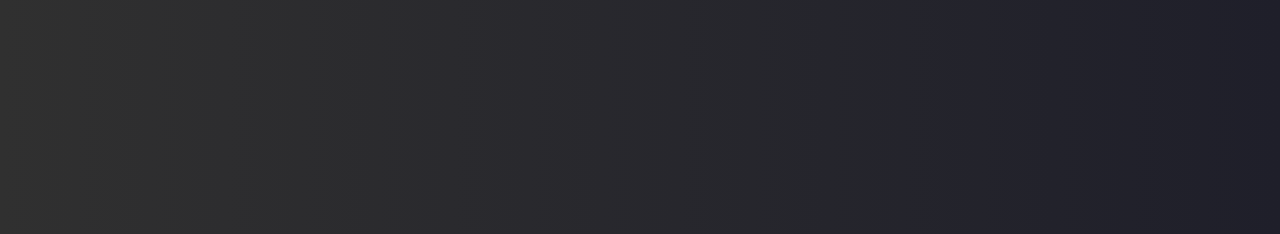
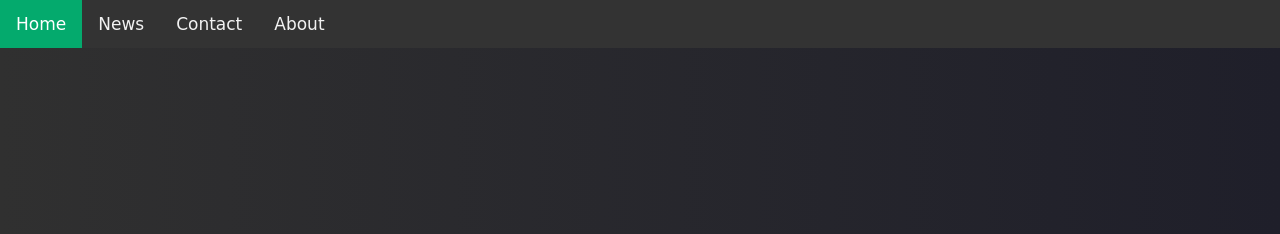
Before and after one commit to JLussiez/CV, a plain HTML site: page index.html in a window 1280 px wide. Shown: the top 234 px of the page. Drawn offline with Linux system fonts and the light colour scheme; a web font is replaced by a local one.

Commit message:
header simple

```diff
--- a/assets/css/style.css
+++ b/assets/css/style.css
@@ -14,6 +14,31 @@ html {
   padding: 0;
   text-decoration: none;
   font-family: "Unbounded", cursive;
+}
+
+/* --- Header --- */
+.topnav {
+  background-color: #333;
+  overflow: hidden;
+}
+
+.topnav a {
+  float: left;
+  color: #f2f2f2;
+  text-align: center;
+  padding: 14px 16px;
+  text-decoration: none;
+  font-size: 17px;
+}
+
+.topnav a:hover {
+  background-color: #ddd;
+  color: black;
+}
+
+.topnav a.active {
+  background-color: #04aa6d;
+  color: white;
 }
 
 /* --- Animation --- */
--- a/index.html
+++ b/index.html
@@ -10,6 +10,15 @@
 </head>
 
 <body>
+      <!-- Header -->
+  <header>
+    <div class="topnav">
+      <a class="active" href="#home">Home</a>
+      <a href="#news">News</a>
+      <a href="#contact">Contact</a>
+      <a href="#about">About</a>
+    </div>
+  </header>
   <main>
     <!-- Animation -->
     <section>
@@ -126,6 +135,7 @@
       </div>
     </section>
   </main>
+    <!-- Footer -->
   <footer>
     <div></div>
   </footer>
```
